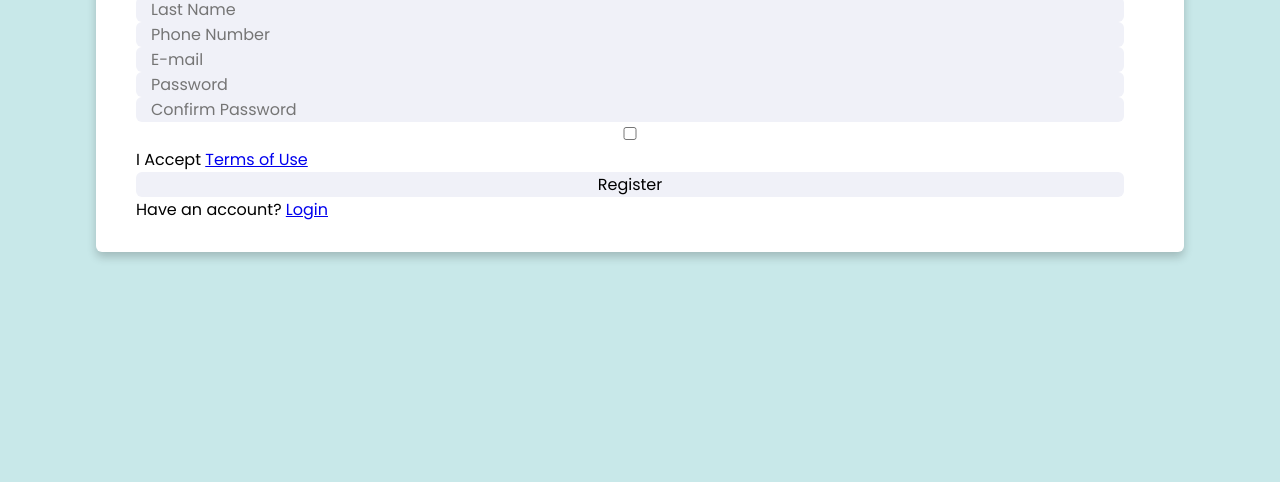
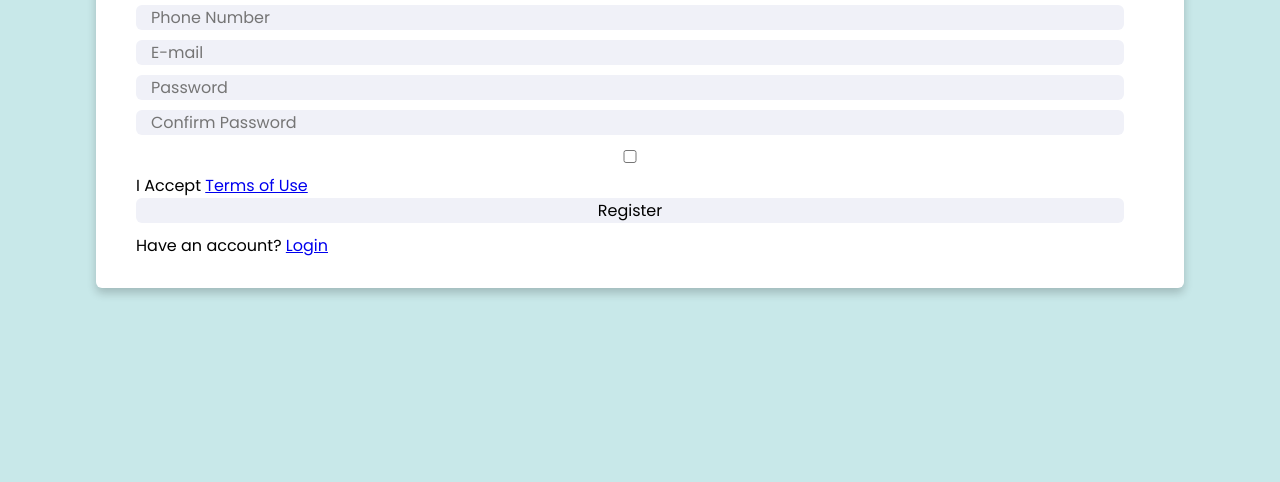
Before and after one commit to WalidMF/Ecommerce, a plain HTML site: page sign_up.html in a window 1280 px wide. Shown: the part 318-800 px from the top of the page. Drawn offline with Linux system fonts and the light colour scheme.

Commit message:
add margin to input

```diff
--- a/Styles/style.css
+++ b/Styles/style.css
@@ -114,6 +114,9 @@ body{
 .button input[type="button"]:hover{
   background: #5029bc;
 }
+input{
+  margin-bottom: 10px;
+}
 
 @media (max-width: 950px) {
   .container{
```
